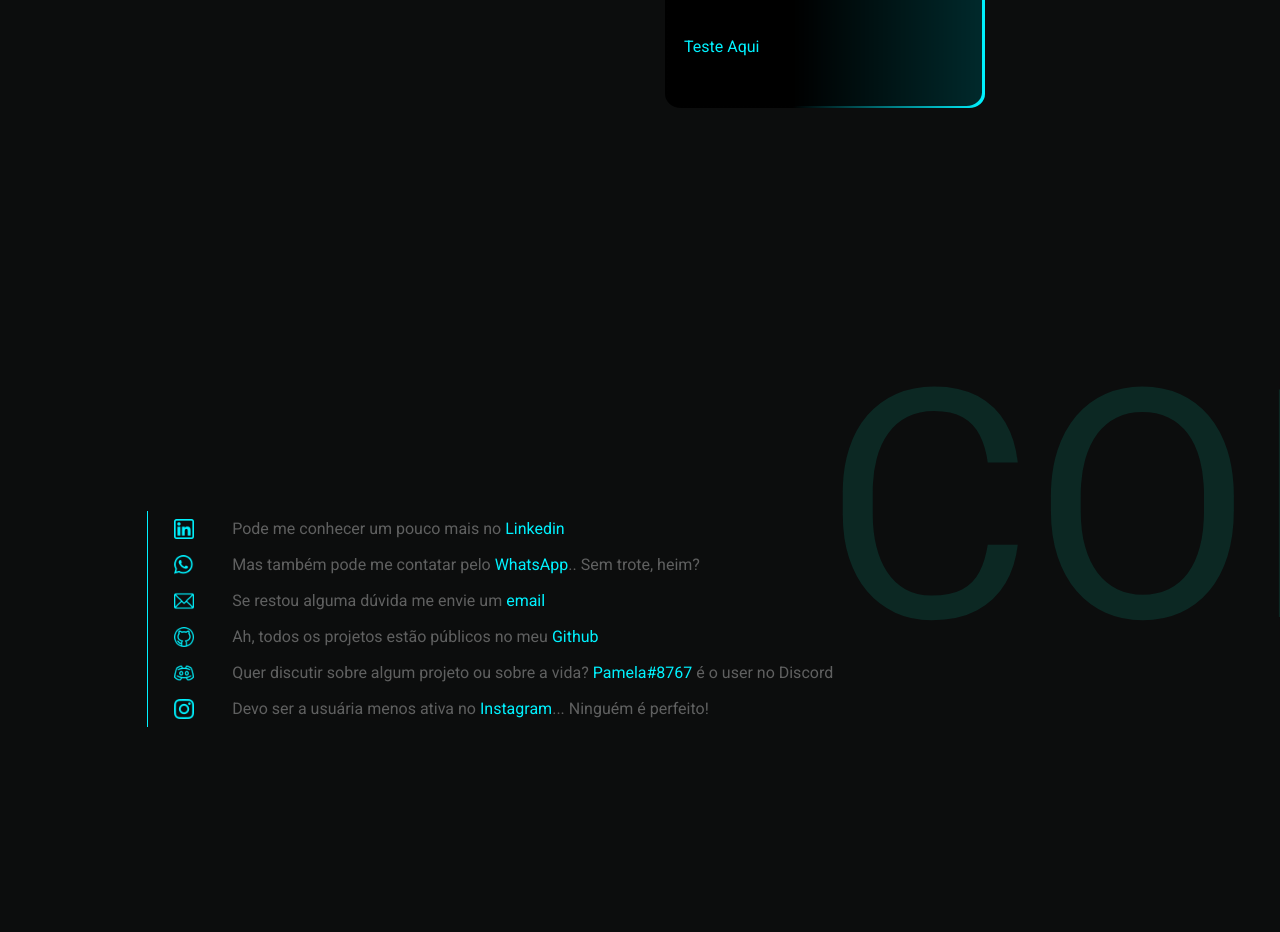
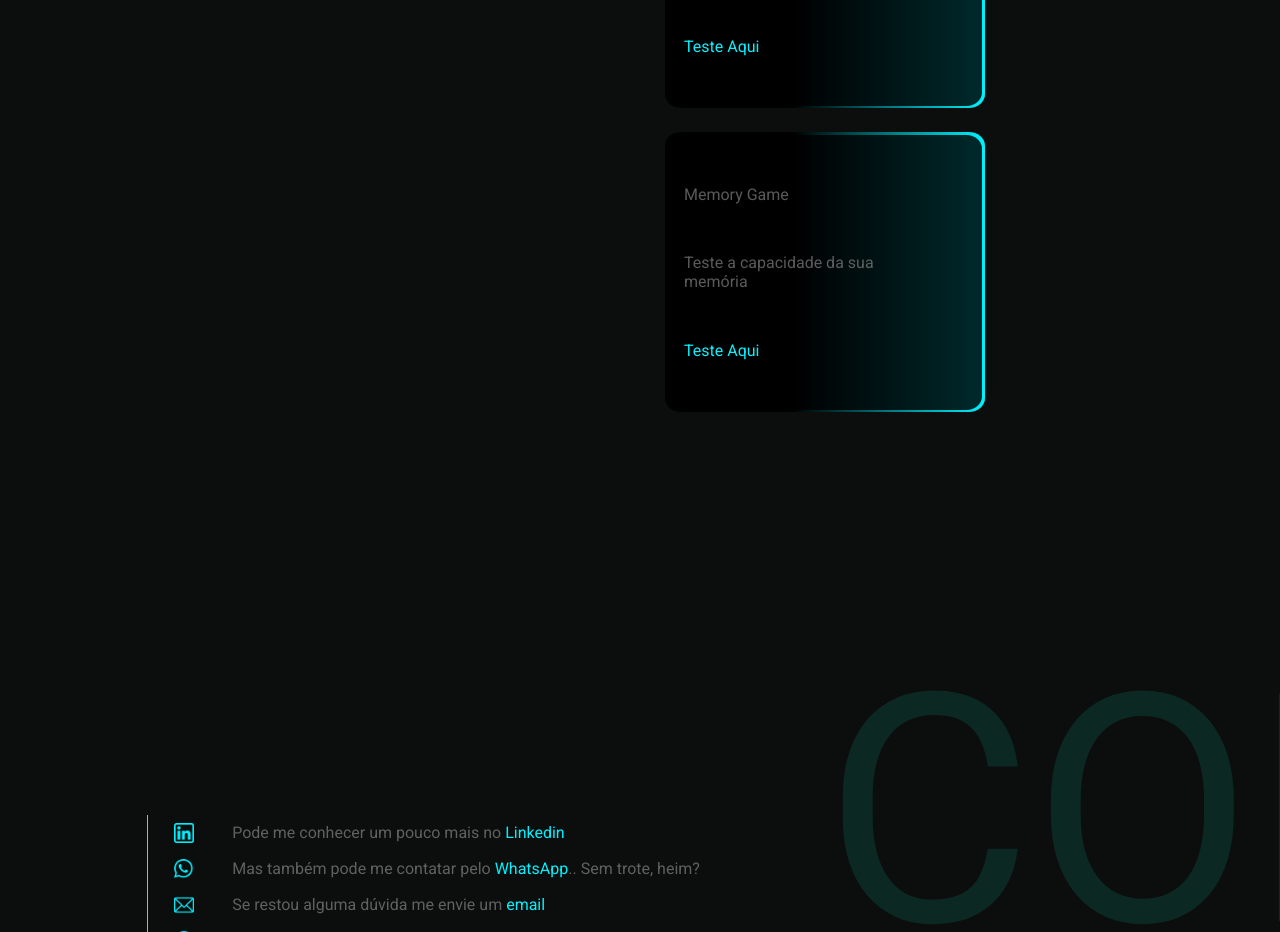
Before and after one commit to PamelaMarinho/Portfolio-Pamela, a React (Create React App) app: page / in a window 1280 px wide. Shown: the part 2820-3752 px from the top of the page. Before the commit the page ends 3707 px from the top, so only its background shows below. Built offline with nearby package versions, Linux system fonts and the light colour scheme.

Commit message:
adc memory game

```diff
--- a/src/component/Project.js
+++ b/src/component/Project.js
@@ -23,6 +23,13 @@ const Project = () => {
                             <a className='button-box' href='https://pamelamarinho.github.io/mega-sorte/' target="_blanket" >Teste Aqui</a>
                         </div>
                     </div>
+                    <div className="box-out">
+                        <div className='box'>
+                            <p className='title-box'>Memory Game</p>
+                            <p className='text-box'>Teste a capacidade da sua memória</p>
+                            <a className='button-box' href='https://pamelamarinho.github.io/memory-game/' target="_blanket" >Teste Aqui</a>
+                        </div>
+                    </div>
             </div>
         </section>
        )
```
